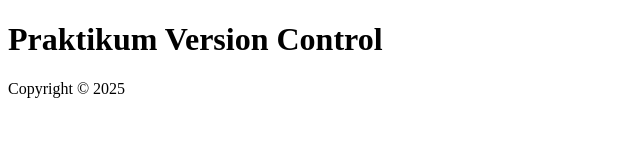
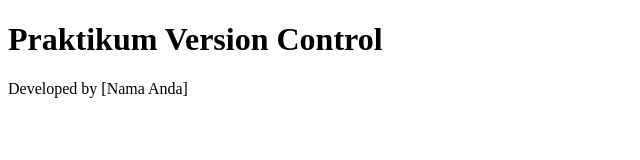
Before and after one commit to asepridwanss/Latihan-Git-301210001, a plain HTML site: page index.html in a window 1280 px wide. Shown: the full height of the page, 0-640 px from the left. Drawn offline with Linux system fonts and the light colour scheme.

Commit message:
Mengubah footer di feature-footer

```diff
--- a/index.html
+++ b/index.html
@@ -5,6 +5,6 @@
 </head>
 <body>
 <h1>Praktikum Version Control</h1>
-<footer>Copyright © 2025</footer>
+<footer>Developed by [Nama Anda]</footer>
 </body>
 </html>
```
